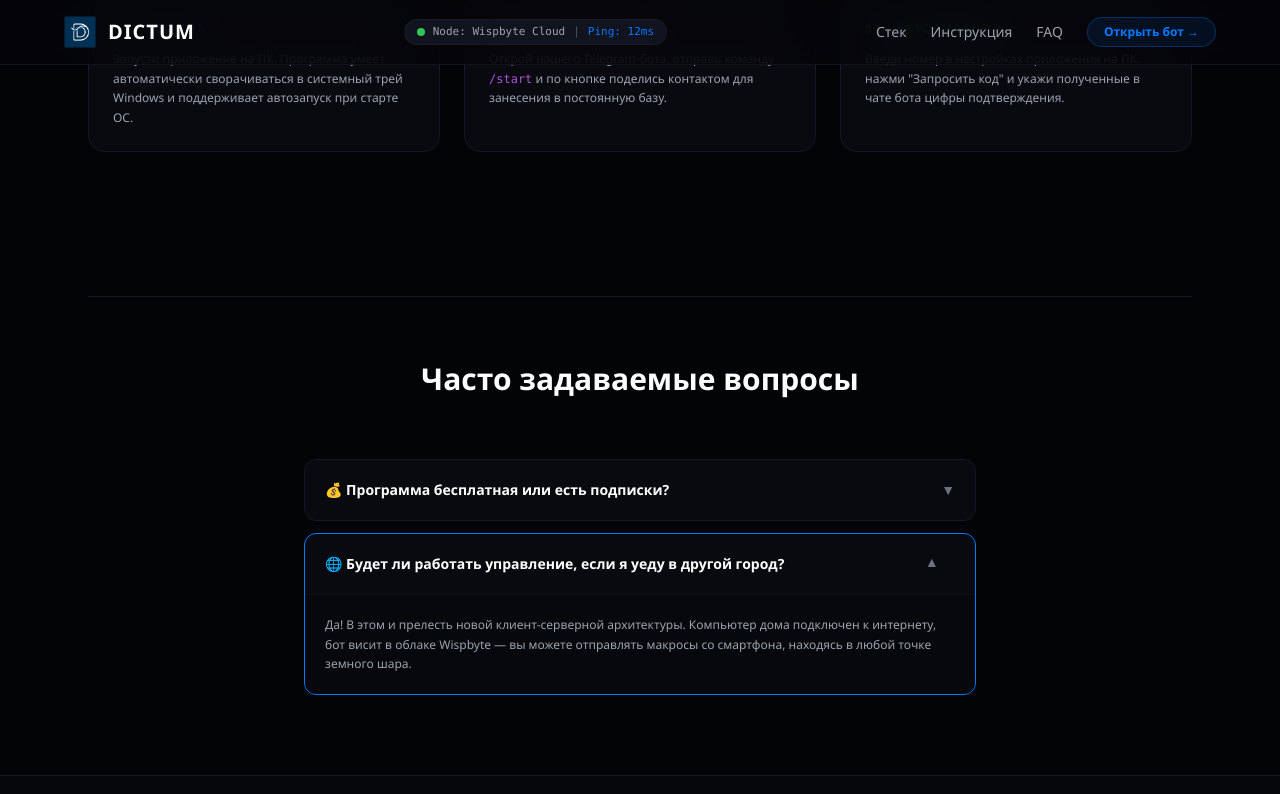
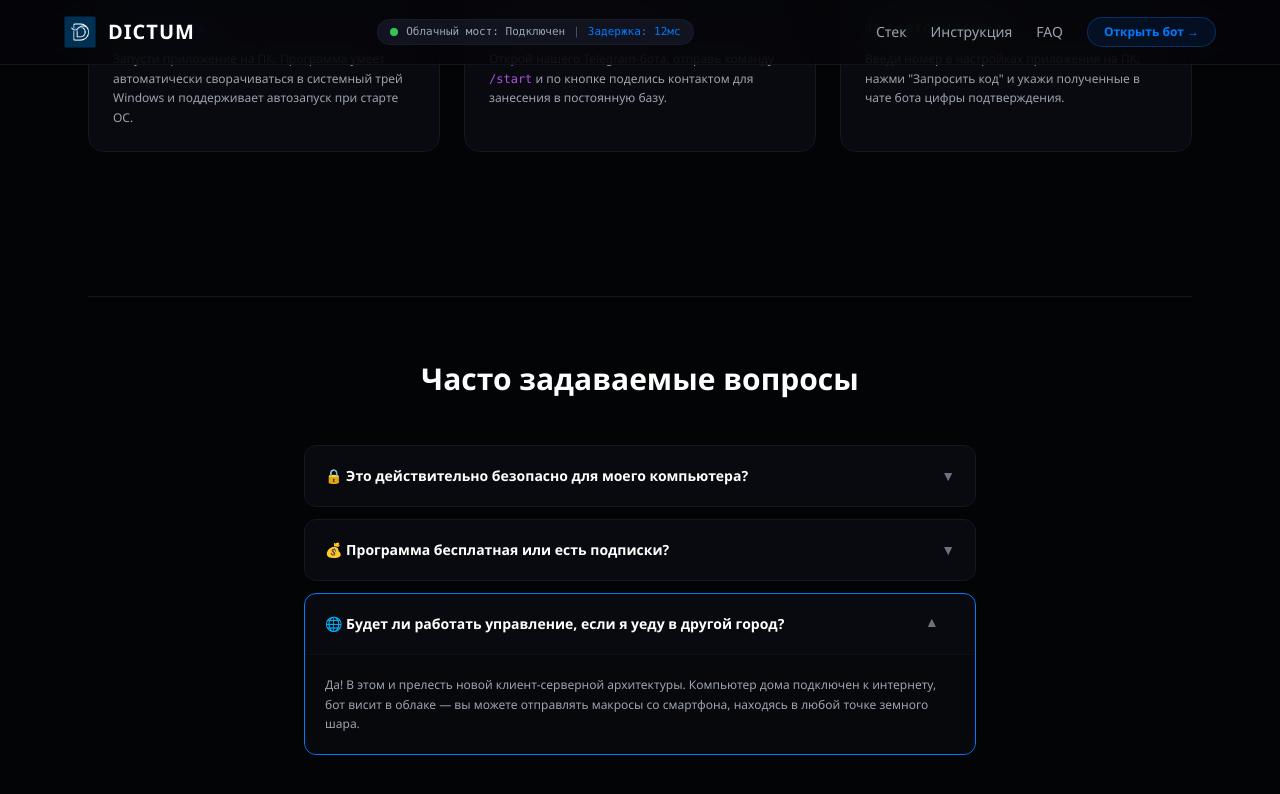
Before and after one commit to landbool/dictum, a plain HTML site: page index.html in a window 1280 px wide. Both pictures are taken after a click on the button 640 px from the left and 2496 px from the top of the page. Shown: the part 1872-2666 px from the top of the page. Drawn offline with nearby package versions, Linux system fonts and the light colour scheme.

Commit message:
MegaUpdate.html

```diff
--- a/index.html
+++ b/index.html
@@ -52,9 +52,9 @@
 
             <div class="hidden md:flex items-center space-x-2 px-3 py-1 bg-[#11131e] border border-[#1f2438]/50 rounded-full text-[11px] font-mono">
                 <span class="w-2 h-2 rounded-full bg-[#34C759] animate-pulse"></span>
-                <span class="text-gray-400">Node: Wispbyte Cloud</span>
+                <span class="text-gray-400">Облачный мост: Подключен</span>
                 <span class="text-gray-600">|</span>
-                <span class="text-[#007AFF]">Ping: 12ms</span>
+                <span class="text-[#007AFF]">Задержка: 12мс</span>
             </div>
 
             <nav class="flex items-center space-x-6">
@@ -103,7 +103,7 @@
                 <p class="text-gray-600">[09:14:53] Инициализация защищенных сокетов шифрования...</p>
                 <p class="text-[#007AFF]">[09:14:53] Успешное сопряжение с брокером через MQTT Secure порт 8883</p>
                 <p class="text-[#34C759] font-bold">[09:14:54] Base: Локальный бот Dictum готов к работе.</p>
-                <p class="text-purple-400">[09:14:55] [Server Sync] Обновлен список команд для пользователя: 791554****</p>
+                <p class="text-purple-400">[09:14:55] [Server Sync] Обновлен список команд для пользователя: 790565****</p>
                 <p class="text-gray-500 animate-pulse">▋ Ожидание удаленных событий...</p>
             </div>
         </section>
@@ -167,7 +167,7 @@
                     <div class="flex items-center justify-center space-x-2 bg-[#030406] p-4 rounded-xl border border-[#141724] text-[10px] font-mono">
                         <span class="text-gray-400 px-2 py-1 bg-[#141724] rounded-md border border-gray-800">TG Bot</span>
                         <span class="text-[#AF52DE] animate-pulse">➔</span>
-                        <span class="text-[#AF52DE] px-2 py-1 bg-[#AF52DE]/10 border border-[#AF52DE]/20 rounded-md">Wispbyte</span>
+                        <span class="text-[#AF52DE] px-2 py-1 bg-[#AF52DE]/10 border border-[#AF52DE]/20 rounded-md">Cloud Server</span>
                         <span class="text-[#007AFF] animate-pulse">➔</span>
                         <span class="text-white px-2 py-1 bg-[#007AFF]/20 border border-[#007AFF]/30 rounded-md">Твой ПК</span>
                     </div>
@@ -229,7 +229,7 @@
                     </button>
                     <div class="max-h-0 opacity-0 transition-all duration-300 ease-in-out bg-[#050608]/50">
                         <p class="p-5 text-xs text-gray-400 leading-relaxed border-t border-[#141724]/50">
-                            Да! В этом и прелесть новой клиент-серверной архитектуры. Компьютер дома подключен к интернету, бот висит в облаке Wispbyte — вы можете отправлять макросы со смартфона, находясь в любой точке земного шара.
+                            Да! В этом и прелесть новой клиент-серверной архитектуры. Компьютер дома подключен к интернету, бот висит в облаке — вы можете отправлять макросы со смартфона, находясь в любой точке земного шара.
                         </p>
                     </div>
                 </div>
@@ -239,31 +239,29 @@
     </main>
 
     <footer class="border-t border-[#141724] bg-[#050609] px-6 py-6 text-center text-xs text-gray-500 relative z-10">
-        <p>© 2026 Dictum Project. Все права защищены. Разработано для экосистемы Windows & Telegram.</p>
+        <p>© 2026 Dictum. Все права защищены.</p>
     </footer>
 
     <script>
-        // Функция раскрытия FAQ
         function toggleFaq(button) {
             const container = button.nextElementSibling;
             const arrow = button.querySelector('span:last-child');
             const parent = button.parentElement;
 
-            if (container.style.maxHeight && container.style.maxHeight !== '0px') {
-                container.style.maxHeight = '0px';
-                container.style.opacity = '0';
-                arrow.style.transform = 'rotate(0deg)';
-                parent.style.borderColor = '#141724';
-            } else {
-                // Закрываем остальные открытые
-                document.querySelectorAll('#faq > div').forEach(el => {
-                    el.style.borderColor = '#141724';
-                    const content = el.querySelector('div');
-                    if(content) { content.style.maxHeight = '0px'; content.style.opacity = '0'; }
-                    const arr = el.querySelector('button span:last-child');
-                    if(arr) arr.style.transform = 'rotate(0deg)';
-                });
+            const isCurrentlyOpen = container.style.maxHeight && container.style.maxHeight !== '0px';
 
+            document.querySelectorAll('#faq .space-y-3 > div').forEach(el => {
+                el.style.borderColor = '#141724';
+                const content = el.querySelector('div');
+                if (content) {
+                    content.style.maxHeight = '0px';
+                    content.style.opacity = '0';
+                }
+                const arr = el.querySelector('button span:last-child');
+                if (arr) arr.style.transform = 'rotate(0deg)';
+            });
+
+            if (!isCurrentlyOpen) {
                 container.style.maxHeight = container.scrollHeight + 'px';
                 container.style.opacity = '1';
                 arrow.style.transform = 'rotate(180deg)';
@@ -271,14 +269,26 @@
             }
         }
 
-        // Имитация живых логов в терминале
+        // 🔥 УЛЬТРА-ЖИВОЙ МАССИВ СИМУЛЯЦИИ РЕАЛЬНЫХ ЛОГОВ ПРОГРАММЫ С АВТО-ВРЕМЕНЕМ
         const terminal = document.getElementById('terminal-logs');
         const simulatedLogs = [
-            '<p class="text-gray-500">[09:15:11] Received ping request from client node</p>',
-            '<p class="text-purple-400">[09:15:24] [MQTT Inbound] Выполнен удаленный макрос: Mute Audio</p>',
-            '<p class="text-gray-500">[09:15:42] Телеметрия обновлена: Загрузка ЦП: 14%, ОЗУ: 42%</p>',
-            '<p class="text-[#007AFF]">[09:16:01] Очередь событий пуста, мост находится в режиме ожидания...</p>',
-            '<p class="text-purple-400">[09:16:15] [MQTT Inbound] Успешная эмуляция шортката: Win + D</p>'
+            '<p class="text-gray-500">[00:00:00] Received keep-alive ping request from client node</p>',
+            '<p class="text-[#AF52DE]">[00:00:00] [MQTT Inbound] Выполнен удаленный макрос: Mute Audio</p>',
+            '<p class="text-gray-500">[00:00:00] Телеметрия обновлена: Загрузка ЦП: 14%, ОЗУ: 42%</p>',
+            '<p class="text-[#007AFF]">[00:00:00] Очередь событий пуста, мост находится в режиме ожидания...</p>',
+            '<p class="text-[#AF52DE]">[00:00:00] [MQTT Inbound] Успешная эмуляция шортката: Win + D</p>',
+            '<p class="text-[#34C759]">[00:00:00] [Server Sync] Список макросов успешно обновлен в облачной базе данных</p>',
+            '<p class="text-yellow-500/90">[00:00:00] [Voice API] Получена команда от Алисы: "Включи режим кино"</p>',
+            '<p class="text-[#007AFF]">[00:00:00] [MQTT Secure] Тоннель стабилен. Потери пакетов: 0% (RTT: 12ms)</p>',
+            '<p class="text-[#AF52DE]">[00:00:00] [MQTT Inbound] Запуск кастомного макроса: ARBUZ</p>',
+            '<p class="text-gray-500">[00:00:00] [Input Sim] Низкоуровневый клик мыши в координатах (X: 1920, Y: 1080)</p>',
+            '<p class="text-gray-500">[00:00:00] [Telemetry] Основное окно скрыто. Программа работает в системном трее Windows</p>',
+            '<p class="text-[#34C759]">[00:00:00] [Auth Secure] Сессия пользователя +790565***** успешно верифицирована</p>',
+            '<p class="text-[#FF453A]/90">[00:00:00] [Server Notice] Перехвачен дубликат сессии. Ошибка 409 Conflict успешно предотвращена</p>',
+            '<p class="text-[#AF52DE]">[00:00:00] [MQTT Inbound] Изменение системной громкости: +10% (Текущая: 60%)</p>',
+            '<p class="text-gray-500">[00:00:00] [System] Обнаружен запуск полноэкранного приложения. Dictum переведен в игровой режим</p>',
+            '<p class="text-[#34C759]">[00:00:00] [Voice API] Синтез речи: Текст успешно озвучен премиум-голосом Светланы</p>',
+            '<p class="text-gray-500">[00:00:00] [Telemetry] Температура видеокарты: 52°C, критических нагрузок не обнаружено</p>'
         ];
 
         setInterval(() => {
@@ -287,17 +297,15 @@
                 const timestamp = new Date().toLocaleTimeString('ru-RU');
                 const cleanLog = randomLog.replace(/\[\d{2}:\d{2}:\d{2}\]/, `[${timestamp}]`);
 
-                // Удаляем индикатор ожидания
                 const pulsed = terminal.querySelector('.animate-pulse');
                 if(pulsed) pulsed.remove();
 
                 terminal.innerHTML += cleanLog + '<p class="text-gray-500 animate-pulse">▋ Ожидание удаленных событий...</p>';
                 terminal.scrollTop = terminal.scrollHeight;
 
-                // Удерживаем не более 12 логов на экране для оптимизации памяти
                 if(terminal.children.length > 12) terminal.children[0].remove();
             }
-        }, 5000);
+        }, 4000);
     </script>
 
 </body>
```
